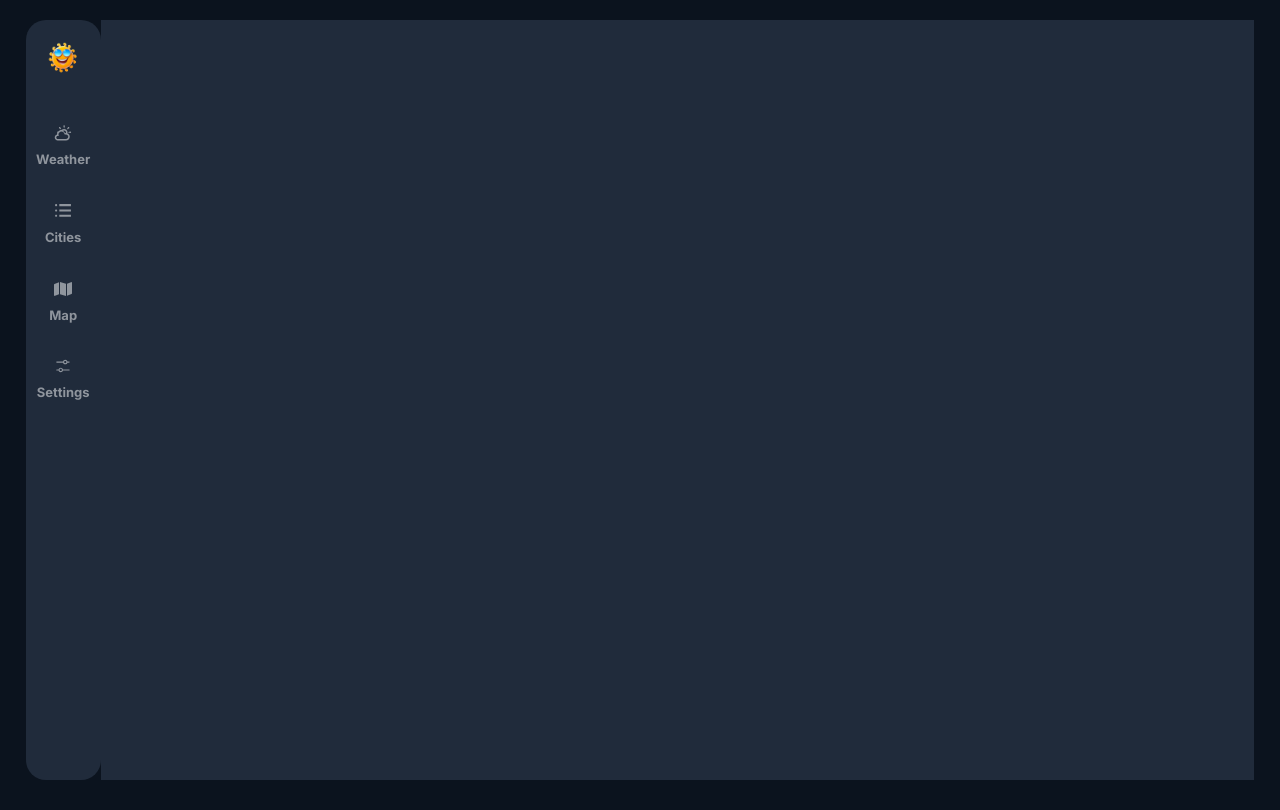
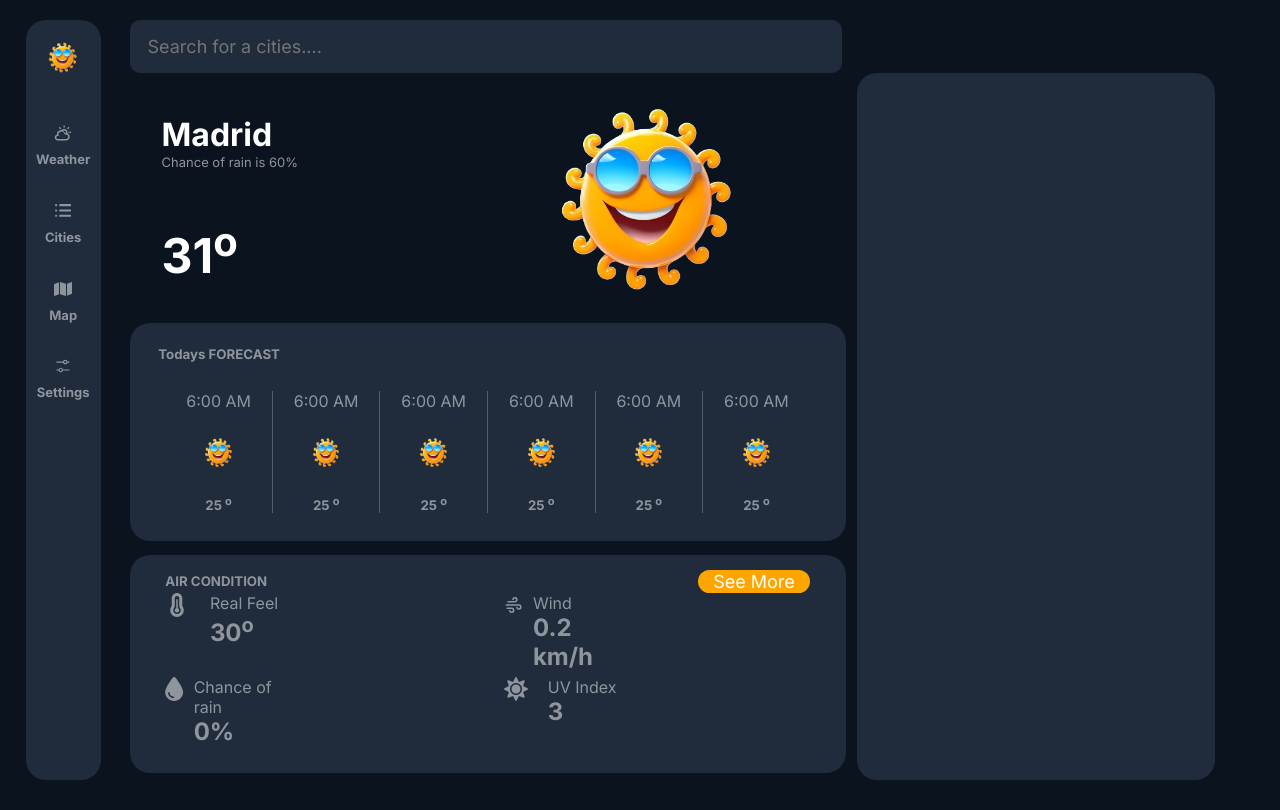
Before and after one commit to egwimcodes/skycast, a React (Vite) app: page / in a window 1280 px wide. Built offline with nearby package versions, Linux system fonts and the light colour scheme.

Commit message:
half way done

```diff
--- a/src/App.css
+++ b/src/App.css
@@ -2,6 +2,7 @@
 
 :root {
   --text-color: #fff;
+  --side-border-color: #ffffff3b;
   --second-text-color: #8f959d;
   --main-color: #0b131e;
   --main-s-color: #202b3b;
--- a/src/Body/Body.css
+++ b/src/Body/Body.css
@@ -1,5 +1,194 @@
-.body-container{
-    height: 95vh;
+.body-container {
+  height: 95vh;
+  width: 100%;
+}
+.body-content {
+  height: 100%;
+  width: 95%;
+  margin: 0 auto;
+}
+
+.search {
+  width: 65%;
+  height: 7%;
+  background-color: var(--main-s-color);
+  border-radius: 10px;
+  border: none;
+}
+.search > input {
+  border: 20px;
+  height: 100%;
+  width: 100%;
+  border: none;
+  border-radius: 10px;
+  outline: none;
+  background-color: transparent;
+  color: var(--second-text-color);
+  font-size: large;
+  padding: 1em;
+}
+
+.body-content-detail {
+  height: 93%;
+  display: flex;
+  flex-direction: row;
+}
+.left-body {
+  flex: 2;
+  display: flex;
+  flex-direction: column;
+  margin-top: 1%;
+  justify-content: space-between;
+}
+
+.right-body {
+  flex: 1;
+  background-color: var(--main-s-color);
+  border-radius: 20px;
+  margin: 0 1%;
+}
+
+.left-cards {
+}
+
+.write-up {
+    height: 100%;
+    display: flex;
+    flex-direction: column;
+    justify-content: space-around;
+    margin: 2em;
+}
+
+.write-up-one > h2{
+    font-size: xx-large;
+    color: var(--text-color);
+}
+
+.write-up-one > p{
+    font-size: small;
+    color: var(--second-text-color);
+}
+
+.write-up-two > h1{
+    font-size: 3em;
+    color: var(--text-color);
+}
+.left-cards {
+  flex: 1;
+  background-color: var(--main-s-color);
+  border-radius: 20px;
+  margin: 1% 0;
+}
+
+.symbol > img {
+  width: 60%;
+}
+
+.left-cards.first {
+  flex: 1;
+  width: 100%;
+  display: flex;
+  justify-content: space-between;
+  align-items: center;
+  background-color: transparent;
+}
+
+.left-cards.second{
     width: 100%;
-    background-color: var(--main-s-color);
+    height: 100%;
+    display: flex;
+    flex-direction: column;
+    justify-content: space-around;
+
+
 }
+
+.left-cards.second> *{
+    width: 90%;
+}
+.left-cards.second> h5{
+    margin-top: 3%;
+    margin-left: 4%;
+}
+
+.today-forcast-content{
+    width: 100%;
+    height: 80%;
+    display: flex;
+    flex-direction: row;
+    align-items: center;
+    margin: 0 auto;
+}
+
+.today-forcast-info{
+    width: 100%;
+    height: 70%;
+    display: flex;
+    flex-direction: column;
+    align-items: center;
+    justify-content: space-between;
+    border-right: 1px solid var(--side-border-color);
+}
+
+.today-forcast-content div:last-of-type{
+    border-right: none;
+
+}
+
+.today-forcast-info > img{
+    width: 25%;
+}
+
+.left-cards.third{
+
+}
+
+.air-condition-header{
+    width: 90%;
+    display: flex;
+    flex-direction: row;
+    justify-content: space-between;
+    align-items: center;
+    margin: 2% auto 0;
+}
+
+.air-condition-header> button{
+    padding: 1px 15px;
+    border: none;
+    border-radius: 20px;
+    color: var(--text-color);
+    background-color: orange;
+    font-size: large;
+}
+
+.air-condition-content{
+    width: 90%;
+    height: 100%;
+    margin: 0 auto;
+    display: flex;
+    flex-direction: column;
+   align-items: start;
+}
+
+.air-condition-content-d{
+    width: 70%;
+    display: flex;
+    flex-direction: row;
+    justify-content: space-between;
+    margin-bottom: 1%;
+
+}
+
+.air-condition-details{
+    width: 25%;
+    display: flex;
+    flex-direction: row;
+    justify-content: space-between;
+
+}
+
+.air-condition-icon{
+    font-size: 1.5em;
+    margin-right: 10px;
+
+}
--- a/src/Body/Body.jsx
+++ b/src/Body/Body.jsx
@@ -1,14 +1,118 @@
 import React from 'react'
 import './Body.css'
+import { FaTemperatureThreeQuarters } from "react-icons/fa6";
+import { TbWind } from "react-icons/tb";
+import { FaDroplet } from "react-icons/fa6";
+import { FaSun } from "react-icons/fa";
 
 export default function Body() {
   return (
-      <>
-          <div className="body-container">
-              <div className="body-content">
+    <>
+      <div className="body-container">
+        <div className="body-content">
+          <div className="search">
+            <input type="text" placeholder='Search for a cities....' />
+          </div>
+          <div className="body-content-detail">
+            <div className="left-body">
+              <div className="left-cards first">
+
+                <div className="write-up">
+                  <div className="write-up-one">
+                    <h2>Madrid</h2>
+                    <p>Chance of rain is 60%</p></div>
+
+                  <div className="write-up-two">
+                    <h1>31<sup>o</sup></h1>
+                  </div>
+                </div>
+                <div className="symbol">
+                  <img src="sun.png" alt="" />
+                </div>
 
               </div>
+              <div className="left-cards second">
+                <h5>Todays FORECAST</h5>
+                <div className="today-forcast-content">
+                  <div className="today-forcast-info">
+                    <p>6:00 AM</p>
+                    <img src="sun.png" alt="" />
+                    <h5>25 <sup>o</sup></h5>
+                  </div>
+                  <div className="today-forcast-info">
+                    <p>6:00 AM</p>
+                    <img src="sun.png" alt="" />
+                    <h5>25 <sup>o</sup></h5>
+                  </div>
+                  <div className="today-forcast-info">
+                    <p>6:00 AM</p>
+                    <img src="sun.png" alt="" />
+                    <h5>25 <sup>o</sup></h5>
+                  </div>
+                  <div className="today-forcast-info">
+                    <p>6:00 AM</p>
+                    <img src="sun.png" alt="" />
+                    <h5>25 <sup>o</sup></h5>
+                  </div>
+                  <div className="today-forcast-info">
+                    <p>6:00 AM</p>
+                    <img src="sun.png" alt="" />
+                    <h5>25 <sup>o</sup></h5>
+                  </div>
+                  <div className="today-forcast-info">
+                    <p>6:00 AM</p>
+                    <img src="sun.png" alt="" />
+                    <h5>25 <sup>o</sup></h5>
+                  </div>
+                </div>
+              </div>
+              <div className="left-cards third">
+                <div className="air-condition-header">
+                  <h5>AIR CONDITION</h5>
+                  <button>See More</button>
+                </div>
+                <div className="air-condition-content">
+                  <div className="air-condition-content-d">
+                    <div className="air-condition-details">
+                      <FaTemperatureThreeQuarters className='air-condition-icon' />
+                      <div className="icon-text">
+                        <p>Real Feel</p>
+                      <h2>30<sup>o</sup></h2>
+                      </div>
+                    </div>
+                    <div className="air-condition-details">
+                      <TbWind className='air-condition-icon' />
+                      <div className="icon-text">
+                        <p>Wind</p>
+                      <h2>0.2 km/h</h2>
+                      </div>
+                    </div>
+                  </div>
+                  <div className="air-condition-content-d">
+                    <div className="air-condition-details">
+                      <FaDroplet className='air-condition-icon' />
+                      <div className="icon-text">
+                        <p>Chance of rain</p>
+                      <h2>0%</h2>
+                      </div>
+                    </div>
+                    <div className="air-condition-details">
+                      <FaSun className='air-condition-icon' />
+                      <div className="icon-text">
+                        <p>UV Index</p>
+                      <h2>3</h2>
+                      </div>
+                    </div>
+                  </div>
+                </div>
+              </div>
+            </div>
+            <div className="right-body">
+
+            </div>
+          </div>
         </div>
+      </div>
     </>
   )
 }
```
Also changed, not shown: public/sun.png (added).
